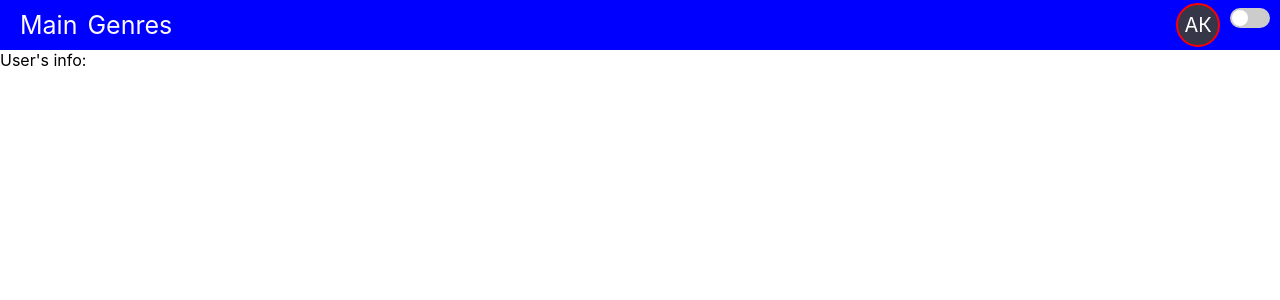
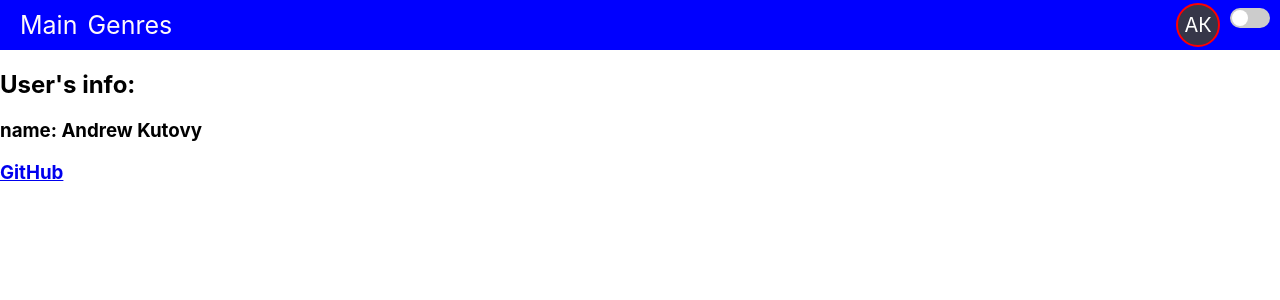
Before and after one commit to Andrew-Kutovy/react-course, a React (Create React App) app: page /user in a window 1280 px wide. Shown: the top 300 px of the page. Built offline with nearby package versions, Linux system fonts and the light colour scheme.

Commit message:
movie details genre stars pagination user

```diff
--- a/src/pages/UserPage/UserPage.js
+++ b/src/pages/UserPage/UserPage.js
@@ -3,7 +3,10 @@ import React from 'react';
 const UserPage = () => {
     return (
         <div>
-            User's info:
+            <h2>User's info:</h2>
+            <h3>name: Andrew Kutovy</h3>
+            <h3><a href="https://github.com/Andrew-Kutovy/react-course/tree/movies">GitHub</a></h3>
+
         </div>
     );
 };
```
